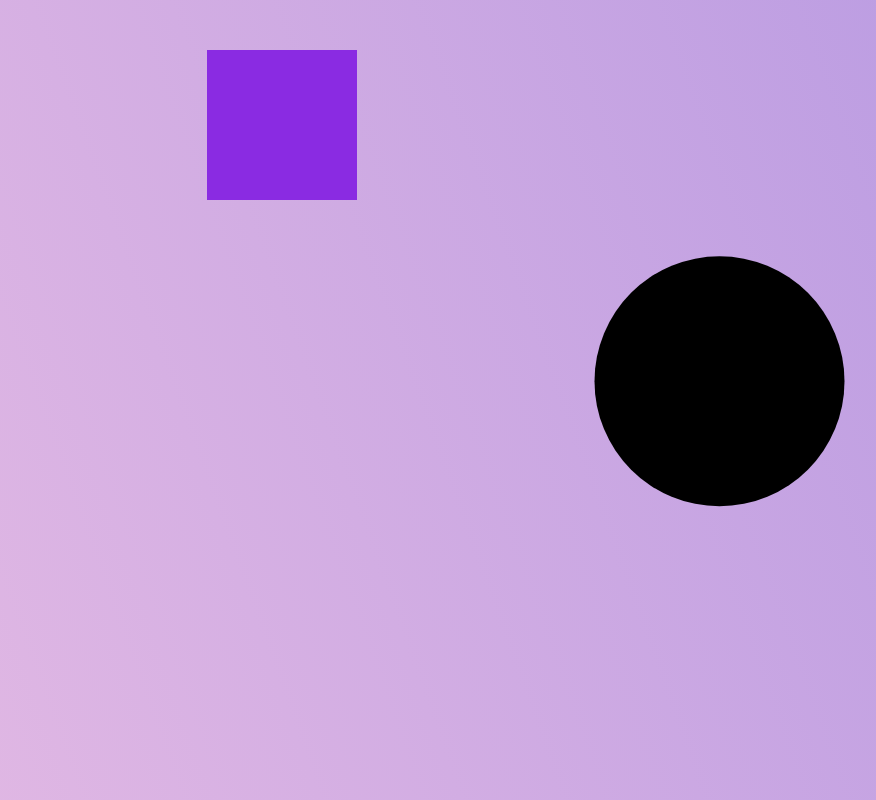
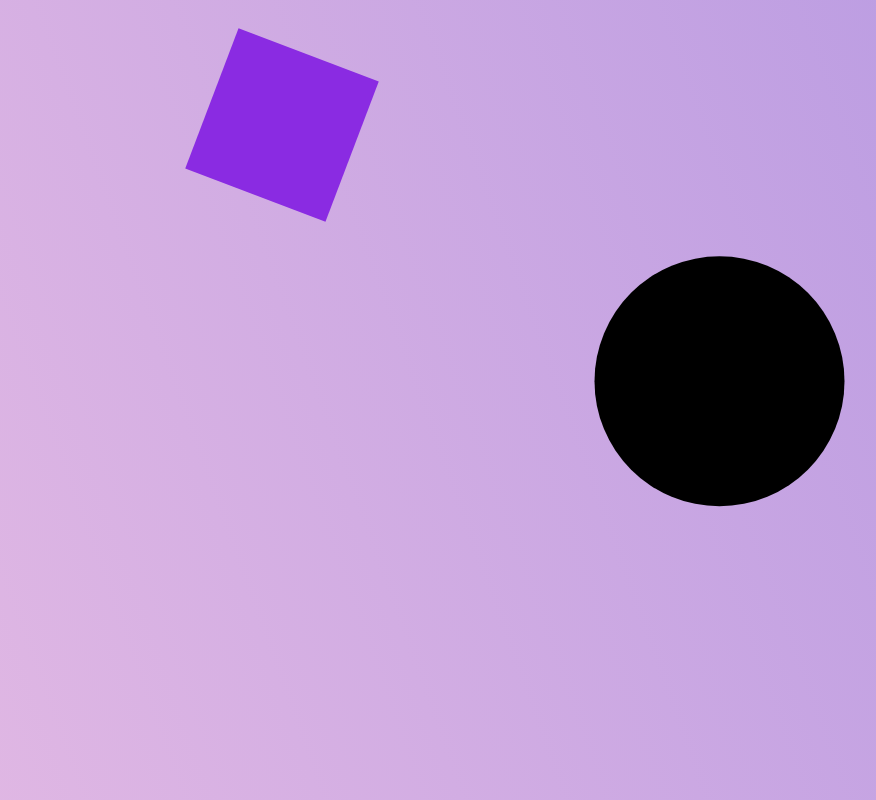
Before and after one commit to KOJAEM/Framer_selfStudy, a React (Create React App) app: page / in a window 1280 px wide. Shown: the top 800 px of the page, without its empty margins (108-984 px from the left). Built offline with nearby package versions, Linux system fonts and the light colour scheme.

Commit message:
Box1 Repeat 추가

```diff
--- a/src/components/Box1.jsx
+++ b/src/components/Box1.jsx
@@ -7,14 +7,25 @@ export default function Box1() {
         <motion.div
             className="box"
             animate={{rotate:360}}
-            transition={{duration:1}}
+            transition={{
+                duration:2,
+                repeat:Infinity,
+                repeatType:"loop",
+            }}
+
             >
 
         </motion.div>
         <motion.div>
             <svg xmlns="http://www.w3.org/2000/svg" width="750px" height="450px"
             viewBox="-150 0 600 150">
-                <motion.circle cx="0" cy="0"r="100" animate={{ cx: [null,300] }}/>
+                <motion.circle cx="0" cy="0"r="100" animate={{ cx: [null,300] }}
+                transition={{
+                    duration:2,
+                    repeat:Infinity,
+                    repeatType:'reverse',
+                    repeatDelay:1,
+                }}/>
                 </svg>
         </motion.div>
         </div>
```
